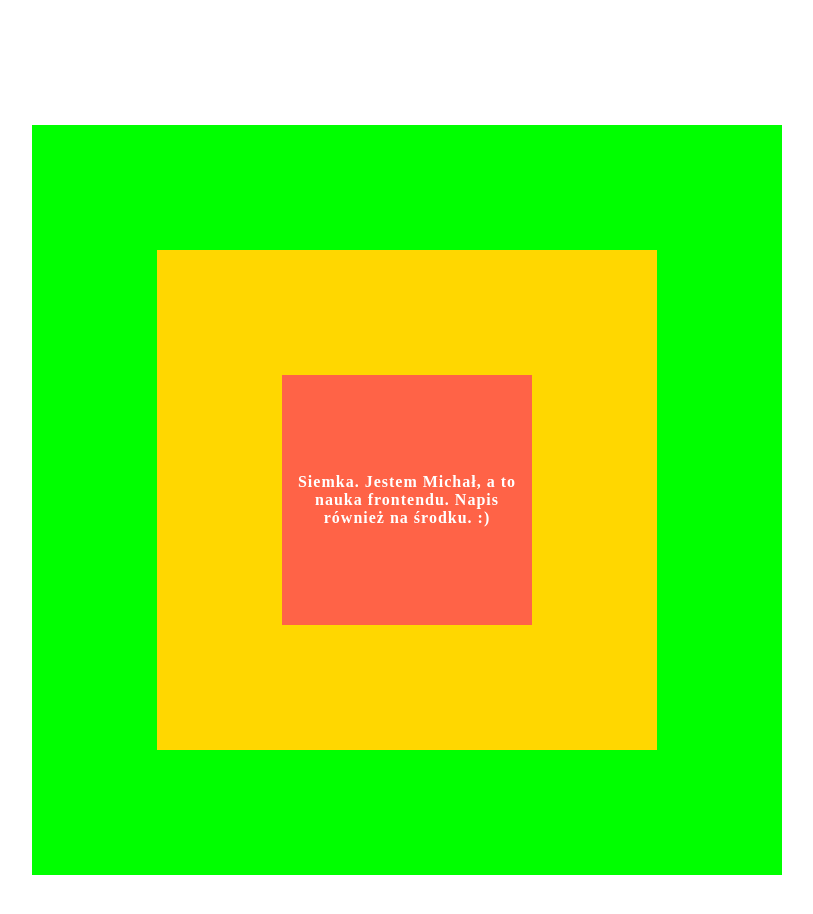
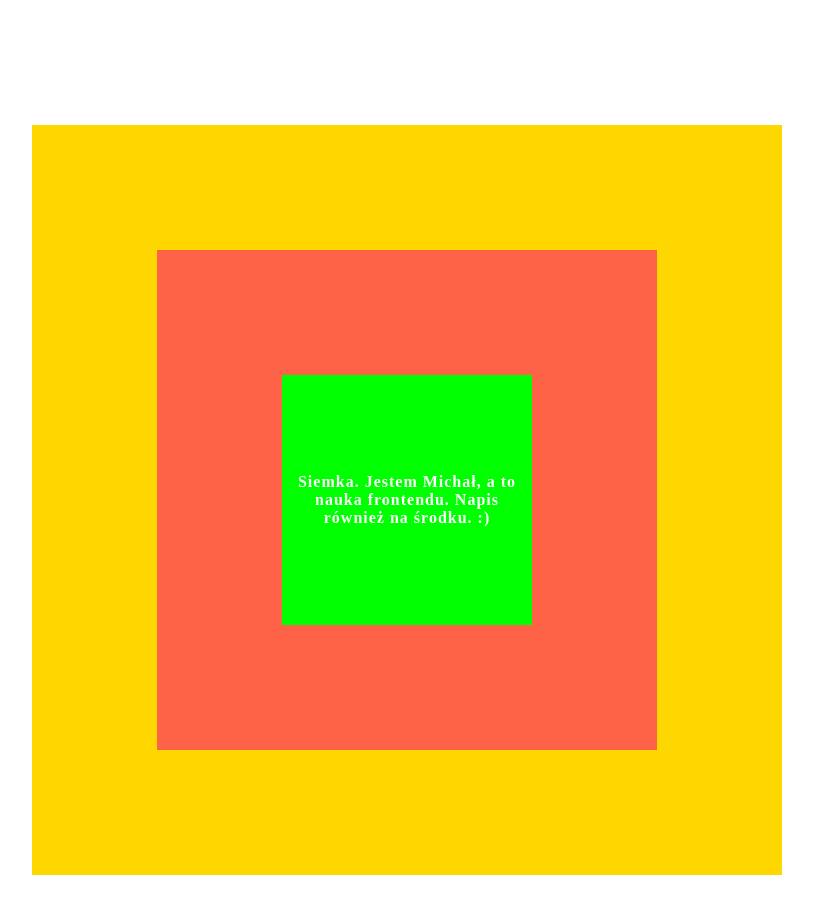
Before and after one commit to mwitus/hostinger, a plain HTML site: page index.html in a window 1280 px wide. In both pictures the pointer is over the element 640 px from the left and 500 px from the top of the page. Shown: the whole page, without its empty margins (233-1046 px from the left). Drawn offline with Linux system fonts and the light colour scheme.

Commit message:
Add hover on bgc.
0.5s

```diff
--- a/styles/main.css
+++ b/styles/main.css
@@ -26,7 +26,12 @@ body {
     height: 750px;
     width: 750px;
     background-color: lime;
+    transition: background-color 0.5s;
 }
+
+    .pierwszy:hover {
+        background-color: gold;
+    }
 
 .drugi {
     display: flex;
@@ -35,7 +40,12 @@ body {
     height: 500px;
     width: 500px;
     background-color: gold;
+    transition: background-color 0.5s;
 }
+
+    .drugi:hover {
+        background-color: tomato;
+    }
 
 .trzeci {
     display: flex;
@@ -44,7 +54,12 @@ body {
     height: 250px;
     width: 250px;
     background-color: tomato;
+    transition: background-color 0.5s;
 }
+
+    .trzeci:hover {
+        background-color: lime;
+    }
 
 .textarea {
     text-align: center;
```
